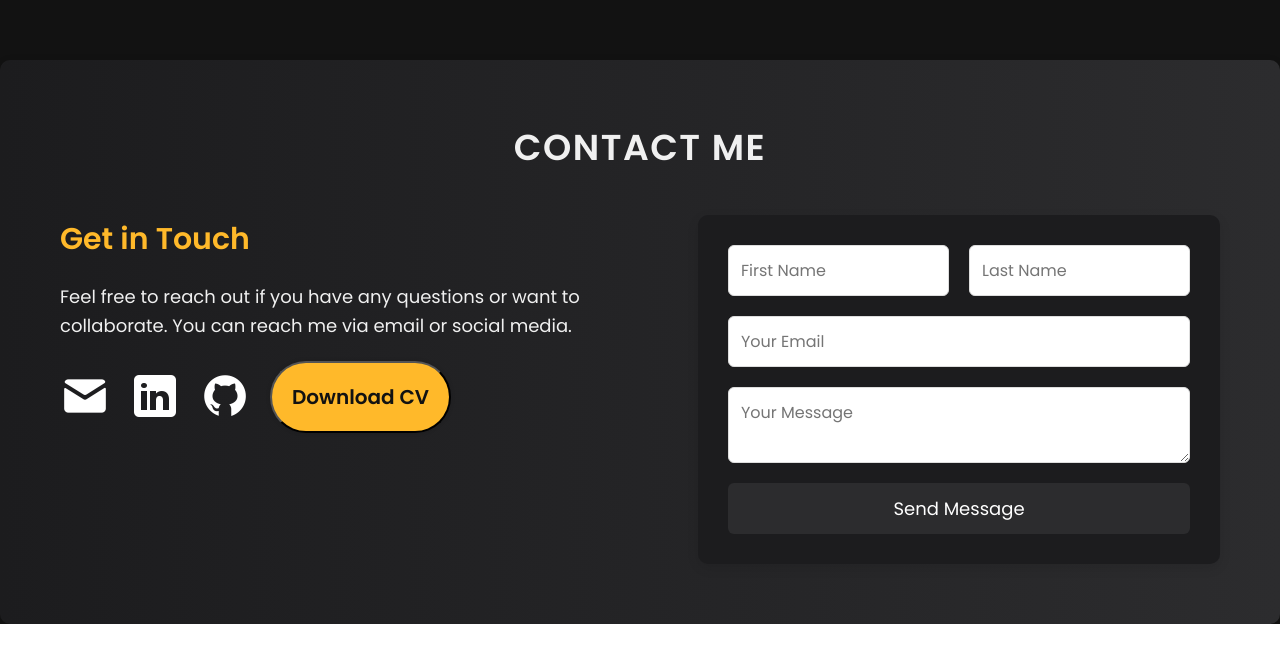
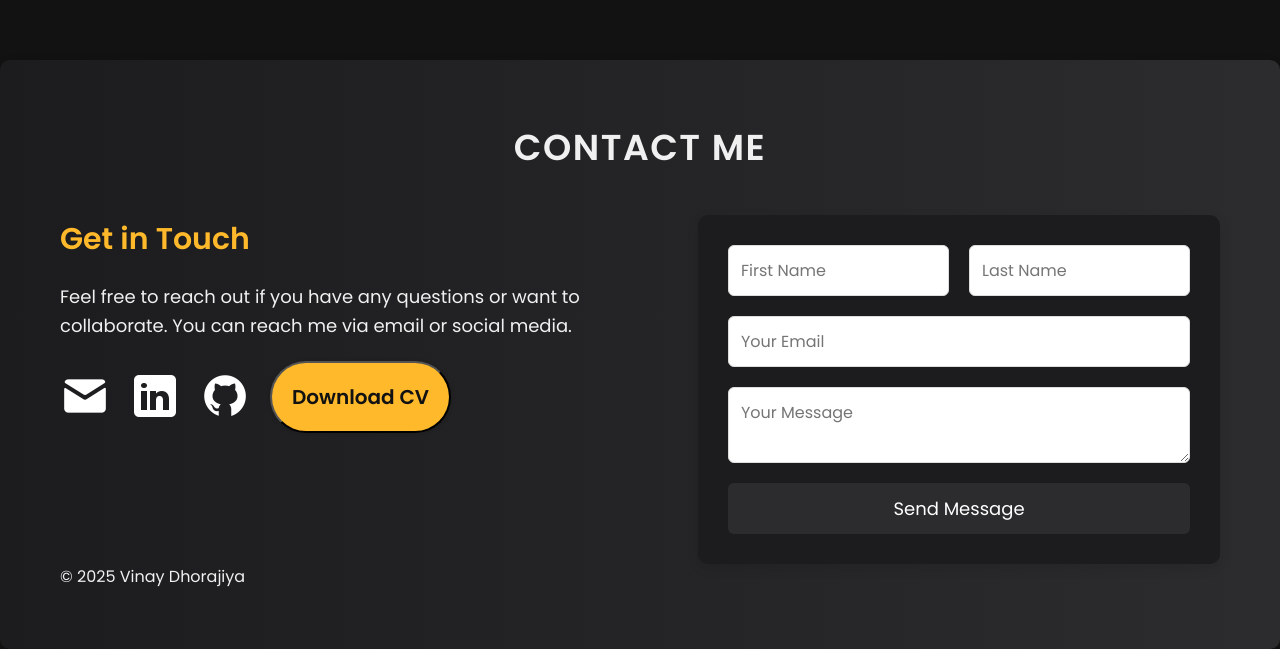
Before and after one commit to vinaydhorajiya01/myportfolio, a React (Vite) app: page / in a window 1280 px wide. Shown: the part 7815-8464 px from the top of the page. Before the commit the page ends 8439 px from the top, so only its background shows below. Built offline with nearby package versions, Linux system fonts and the light colour scheme; a web font is replaced by a local one.

Commit message:
fix: tracking

```diff
--- a/package.json
+++ b/package.json
@@ -15,7 +15,8 @@
     "@fontsource/roboto": "^5.0.8",
     "emailjs-com": "^3.2.0",
     "react": "^18.2.0",
-    "react-dom": "^18.2.0"
+    "react-dom": "^18.2.0",
+    "react-ga4": "^2.1.0"
   },
   "devDependencies": {
     "@types/react": "^18.2.15",
--- a/src/App.jsx
+++ b/src/App.jsx
@@ -7,6 +7,10 @@ import { Navbar } from "./components/Navbar/Navbar";
 import { Projects } from "./components/Projects/Projects";
 import { Education } from "./components/Education/Education";
 import { Skills } from "./components/Skills/Skills";
+import ReactGA from "react-ga4";
+
+ReactGA.initialize("G-2EGLR13428"); // Replace with your Measurement ID
+ReactGA.send("pageview"); // Sends a pageview on initial load
 
 function App() {
   return (
--- a/src/components/Contact/Contact.jsx
+++ b/src/components/Contact/Contact.jsx
@@ -135,6 +135,7 @@ export const Contact = () => {
           </form>
         </div>
       </div>
+        <p>© {new Date().getFullYear()} Vinay Dhorajiya</p>
 
       {/* Success popup */}
       {showPopup && (
```
Also changed, not shown: 1 other file (tests, documents, lock files or other folders).
